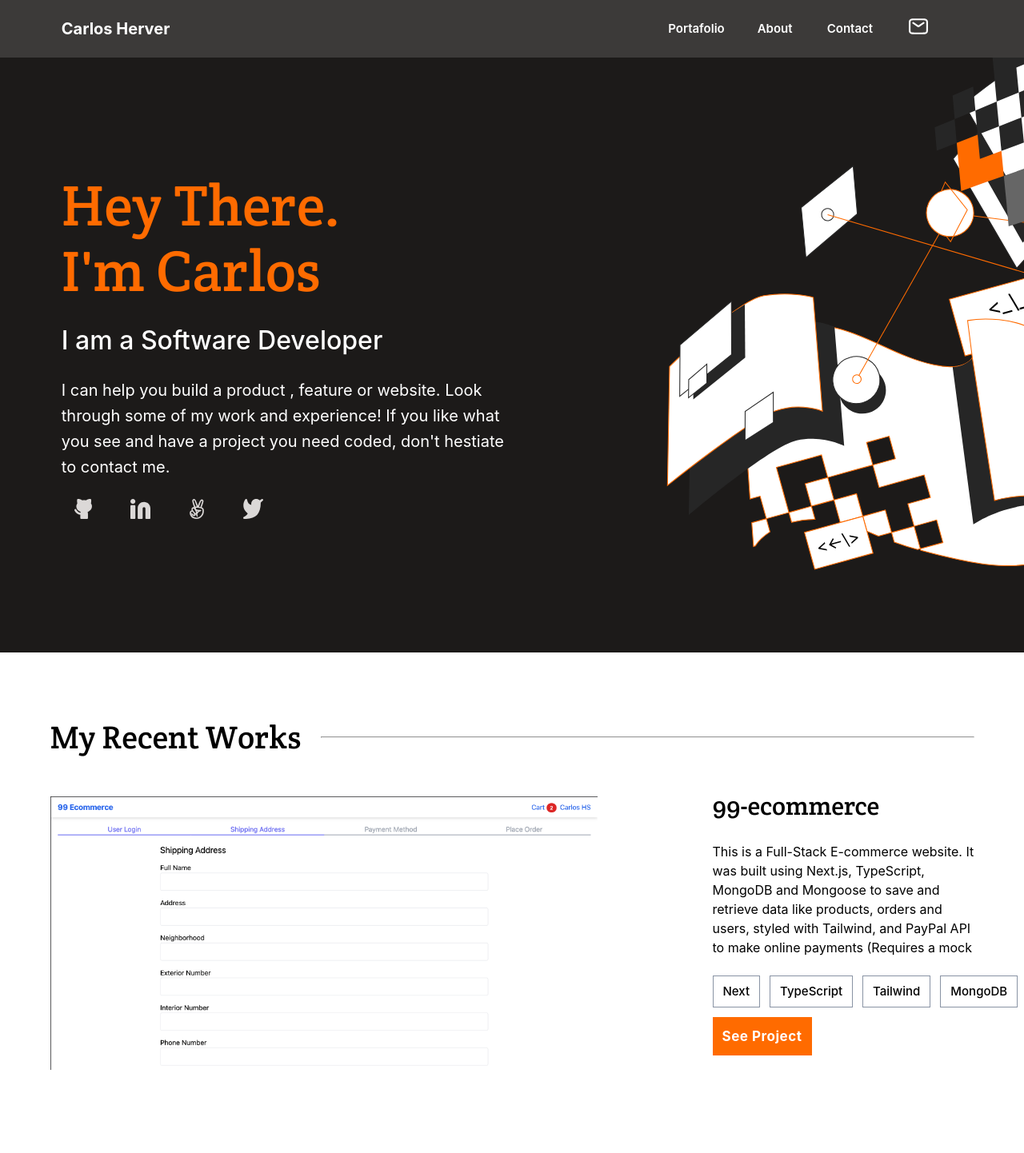
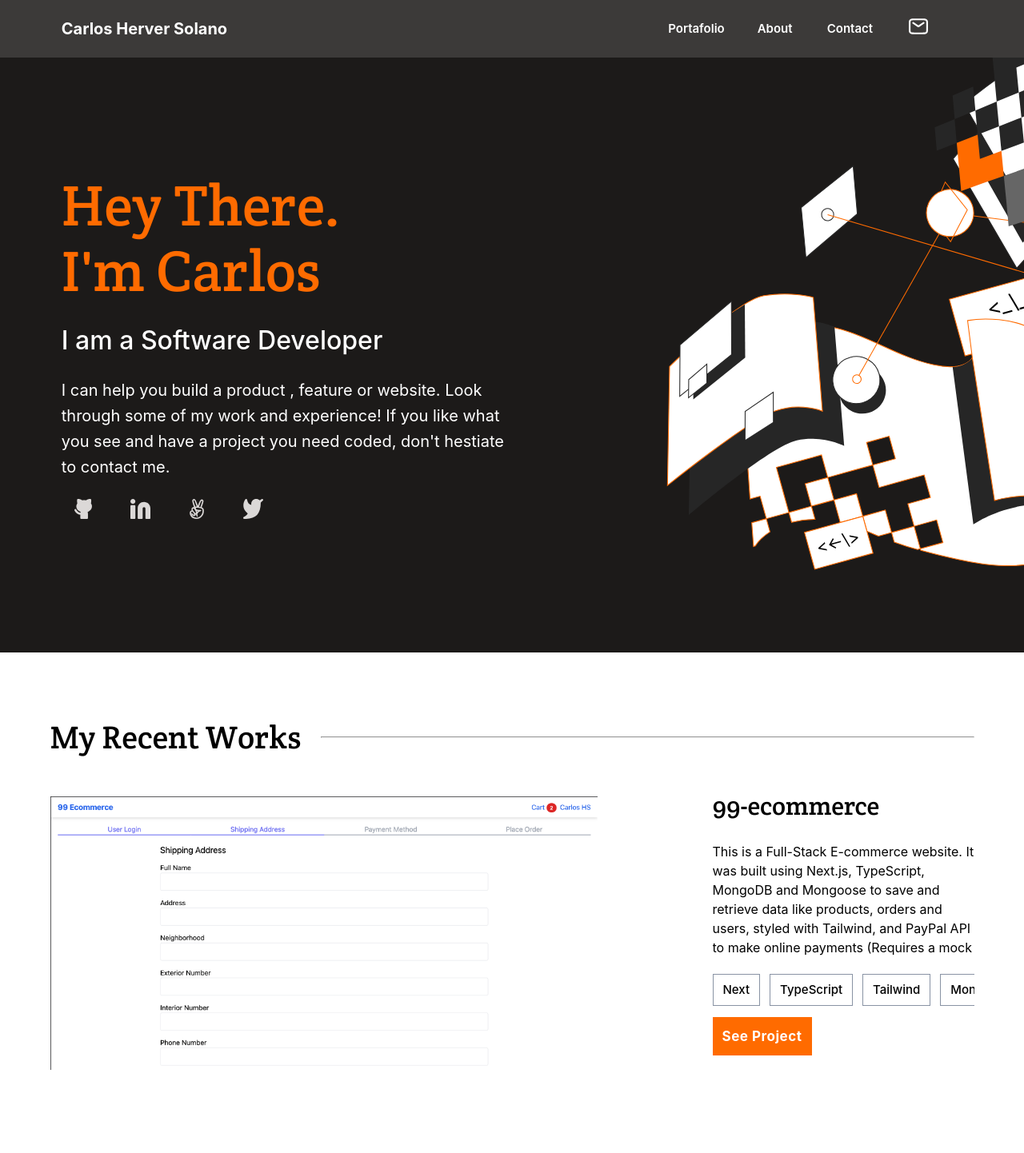
Before and after one commit to carloshs1994/portfolio-react, a React (Create React App) app: page / in a window 1280 px wide. Shown: the top 1442 px of the page at 80% size. Built offline with nearby package versions, Linux system fonts and the light colour scheme.

Commit message:
Fix overflow bug for main card

```diff
--- a/src/components/Header.js
+++ b/src/components/Header.js
@@ -20,7 +20,7 @@ const Header = () => {
 
   return (
     <header>
-      <a href="/">Carlos Herver</a>
+      <a href="/">Carlos Herver Solano</a>
       <nav>
         <button onClick={() => dispatch(openMobileMenu())} type="button">
           <img src={Hamburgerbutton} alt="Hamburger button" />
--- a/src/style/components/_card.scss
+++ b/src/style/components/_card.scss
@@ -39,8 +39,10 @@ div.main-card {
 
   ul {
     display: flex;
+    height: 45px;
     gap: 12px;
     width: 100%;
+    overflow-x: auto;
 
     li {
       display: flex;
```
